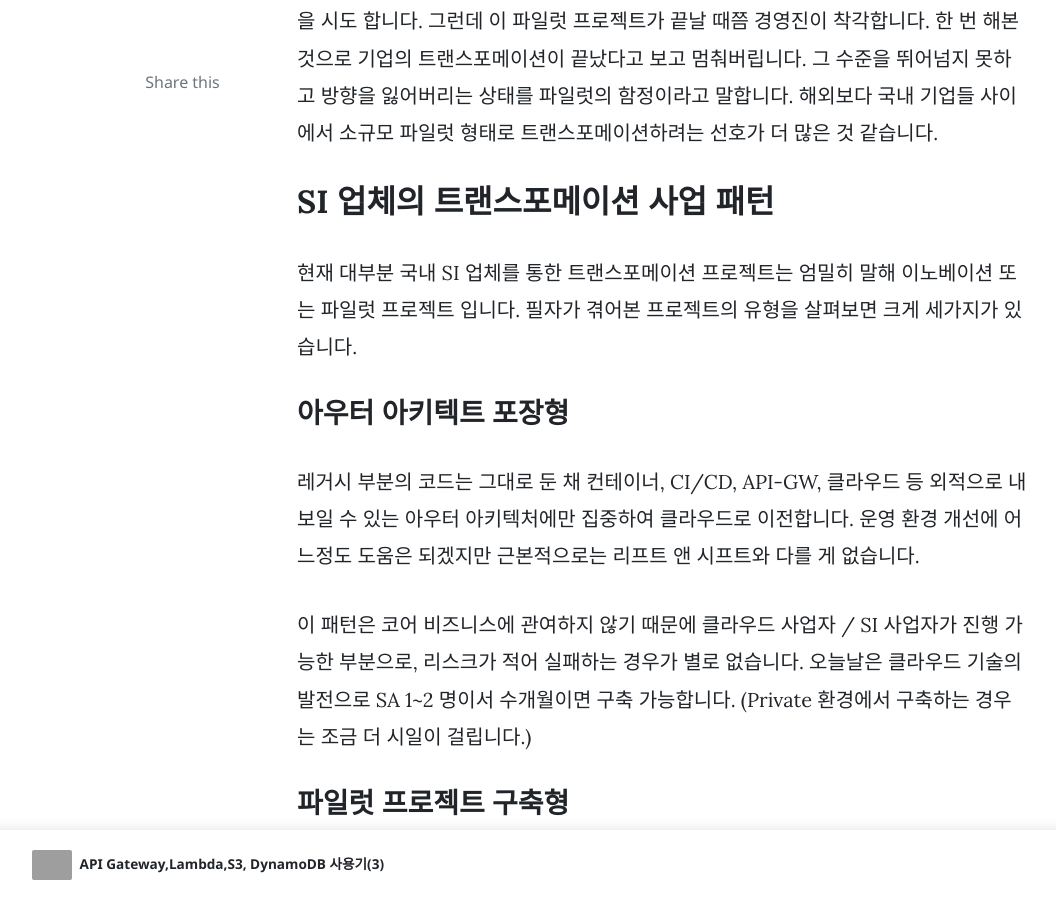
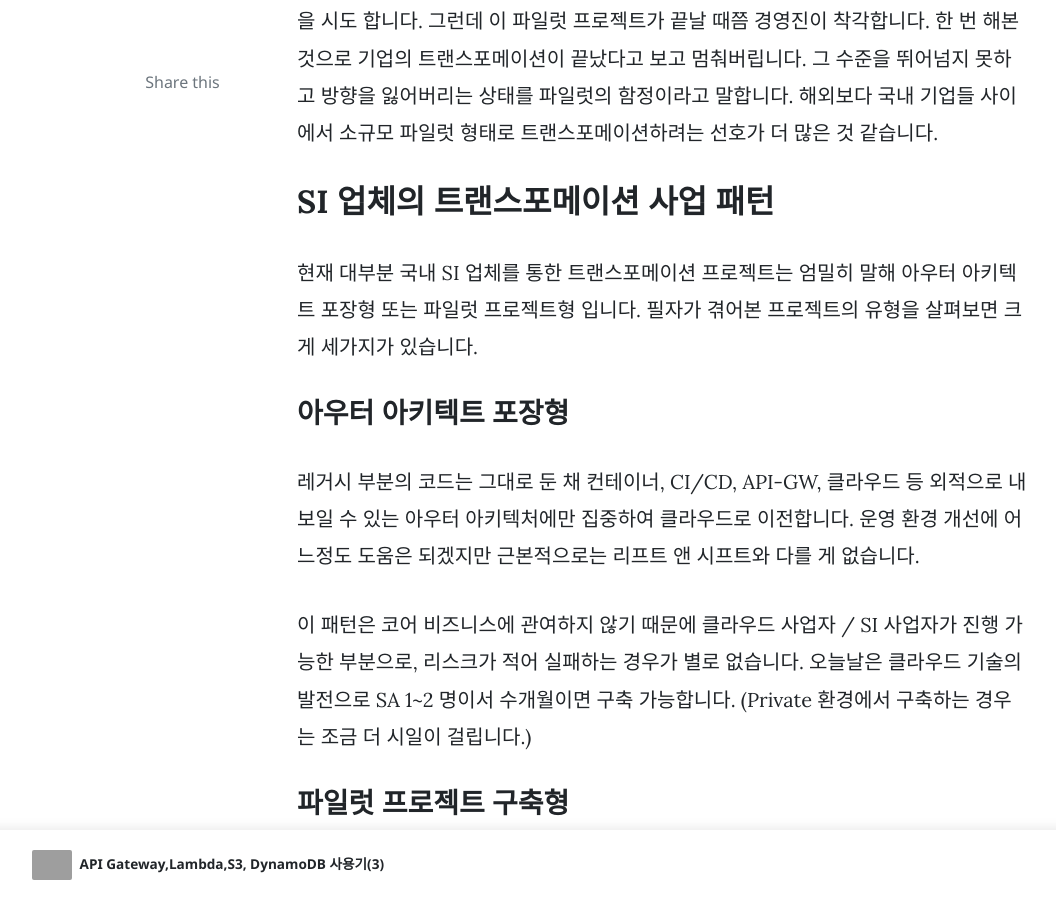
Before and after one commit to MegazoneDSG/megazonedsg.github.io, a Jekyll site: the page built from _posts/2020-01-02-data-engineer-and-msa-1.md, in a window 1280 px wide and 900 px high, scrolled down 1073 px. Shown: the whole window, without its empty margins (73-1129 px from the left). Built offline with Jekyll 4.4.1, drawn with Linux system fonts in a browser that asks for light colours; nearby versions of some CDN libraries; comment, search, counter and statistics services are not loaded; grey boxes are pictures that could not be loaded.

Commit message:
Update 2020-01-02-data-engineer-and-msa-1.md

```diff
--- a/_posts/2020-01-02-data-engineer-and-msa-1.md
+++ b/_posts/2020-01-02-data-engineer-and-msa-1.md
@@ -26,7 +26,7 @@ twitter_text: 1# 데이터 엔지니어와 마이크로 서비스 구축 SI 프
 
 ## SI 업체의 트랜스포메이션 사업 패턴
 
-현재 대부분 국내 SI 업체를 통한 트랜스포메이션 프로젝트는 엄밀히 말해 이노베이션 또는 파일럿 프로젝트 입니다. 필자가 겪어본 프로젝트의 유형을 살펴보면 크게 세가지가 있습니다.
+현재 대부분 국내 SI 업체를 통한 트랜스포메이션 프로젝트는 엄밀히 말해 아우터 아키텍트 포장형 또는 파일럿 프로젝트형 입니다. 필자가 겪어본 프로젝트의 유형을 살펴보면 크게 세가지가 있습니다.
 
 ### 아우터 아키텍트 포장형
 
```
